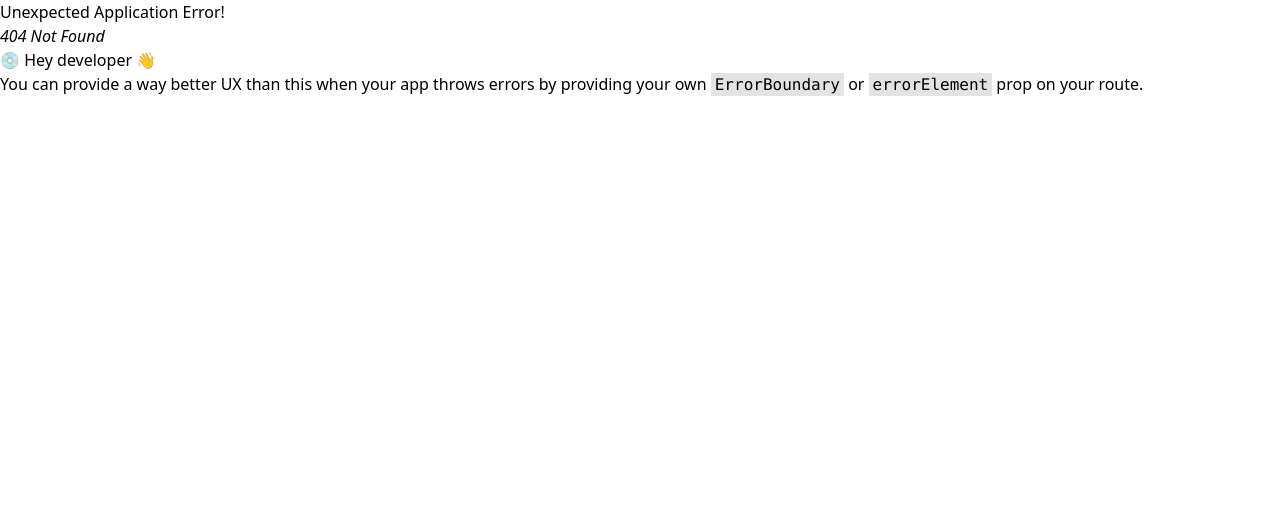
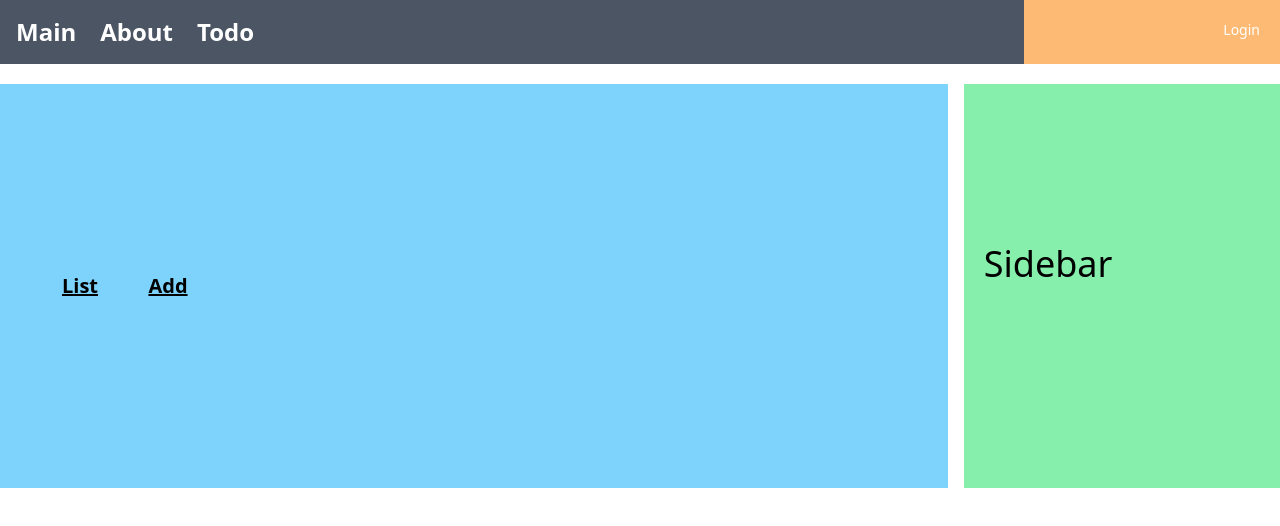
Before and after one commit to shoney921/demo_mall_client, a React (Create React App) app: page /todo in a window 1280 px wide. Before the commit this address had no page. Shown: the top 526 px of the page. Built offline with nearby package versions, Linux system fonts and the light colour scheme.

Commit message:
feat: todo Page 추가

```diff
--- /dev/null
+++ b/src/pages/todo/IndexPage.js
@@ -0,0 +1,21 @@
+import React from "react";
+import { Outlet } from "react-router";
+import BasicLayout from "../../layouts/BasicLayout";
+
+export default function IndexPage() {
+  return (
+    <BasicLayout>
+      <div className="flex m-2 p-2">
+        <div className="text-xl m-1 p-2 w-20 font-extrabold text-center underline">
+          List
+        </div>
+        <div className="text-xl m-1 p-2 w-20 font-extrabold text-center underline">
+          Add
+        </div>
+      </div>
+      <div className="flex flex-wrap w-full">
+        <Outlet />
+      </div>
+    </BasicLayout>
+  );
+}
--- /dev/null
+++ b/src/pages/todo/ListPage.js
@@ -0,0 +1,9 @@
+import React from "react";
+
+export default function ListPage() {
+  return (
+    <div className="p-4 w-full bg-orange-200 ">
+      <div className="text-3xl font-extrabold">Todo List Page Component</div>
+    </div>
+  );
+}
--- a/src/router/root.js
+++ b/src/router/root.js
@@ -4,6 +4,8 @@
 const Loading = <div className="bg-red-500"> Loading.... </div>;
 const Main = lazy(() => import("../pages/MainPage"));
 const About = lazy(() => import("../pages/AboutPage"));
+const TodoIndex = lazy(() => import("../pages/todo/IndexPage"));
+const TodoList = lazy(() => import("../pages/todo/ListPage"));
 
 export const root = createBrowserRouter([
   {
@@ -23,4 +25,22 @@
       </Suspense>
     ),
   },
+  {
+    path: "todo",
+    element: (
+      <Suspense fallback={Loading}>
+        <TodoIndex />
+      </Suspense>
+    ),
+    children: [
+      {
+        path: "list",
+        element: (
+          <Suspense fallback={Loading}>
+            <TodoList />
+          </Suspense>
+        ),
+      },
+    ],
+  },
 ]);
--- /dev/null
+++ b/src/router/todoRouter.js
@@ -0,0 +1,17 @@
+import React, { lazy, Suspense } from "react";
+
+const Loading = <div>Loading....</div>;
+const TodoList = lazy(() => import("../pages/todo/ListPage"));
+
+export default function todoRouter() {
+  return [
+    {
+      path: "list",
+      element: (
+        <Suspense fallback={Loading}>
+          <TodoList />
+        </Suspense>
+      ),
+    },
+  ];
+}
```
